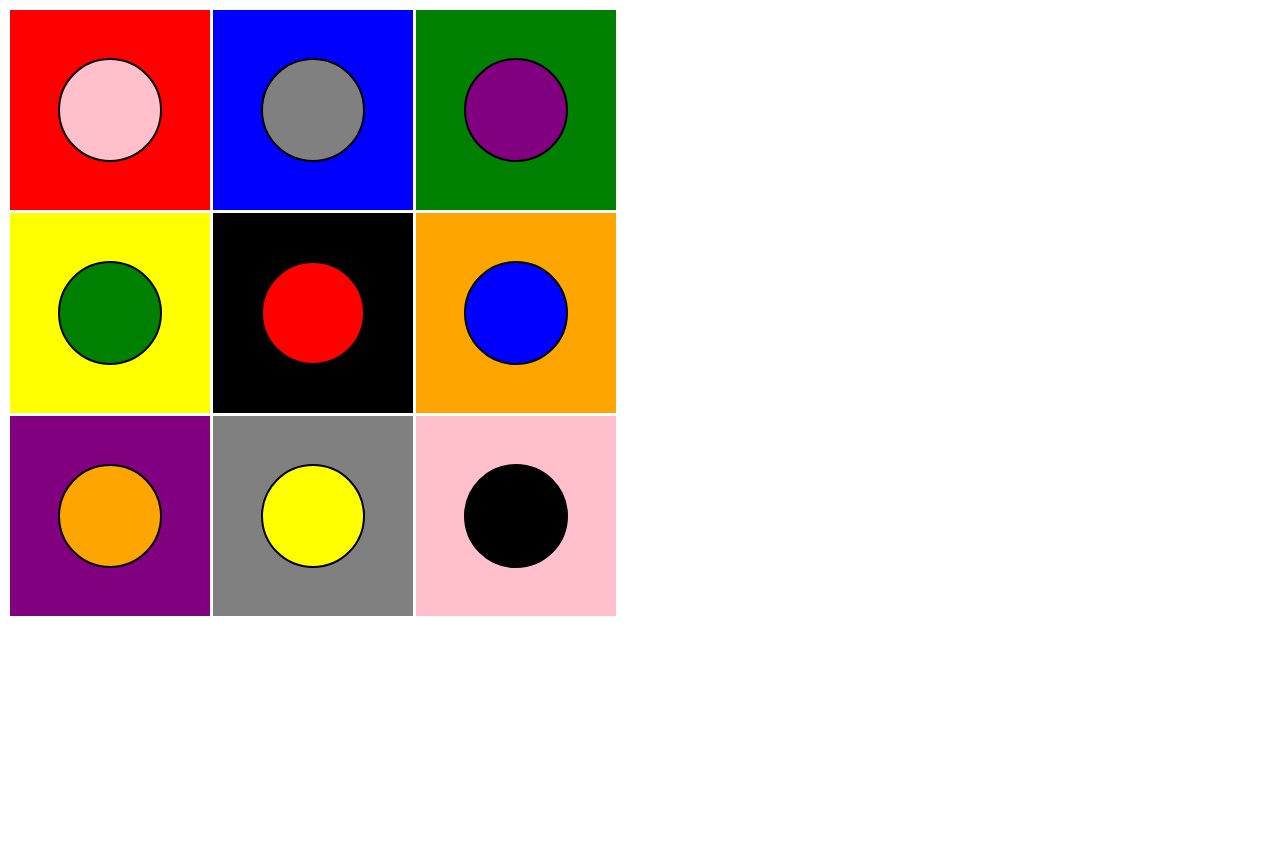
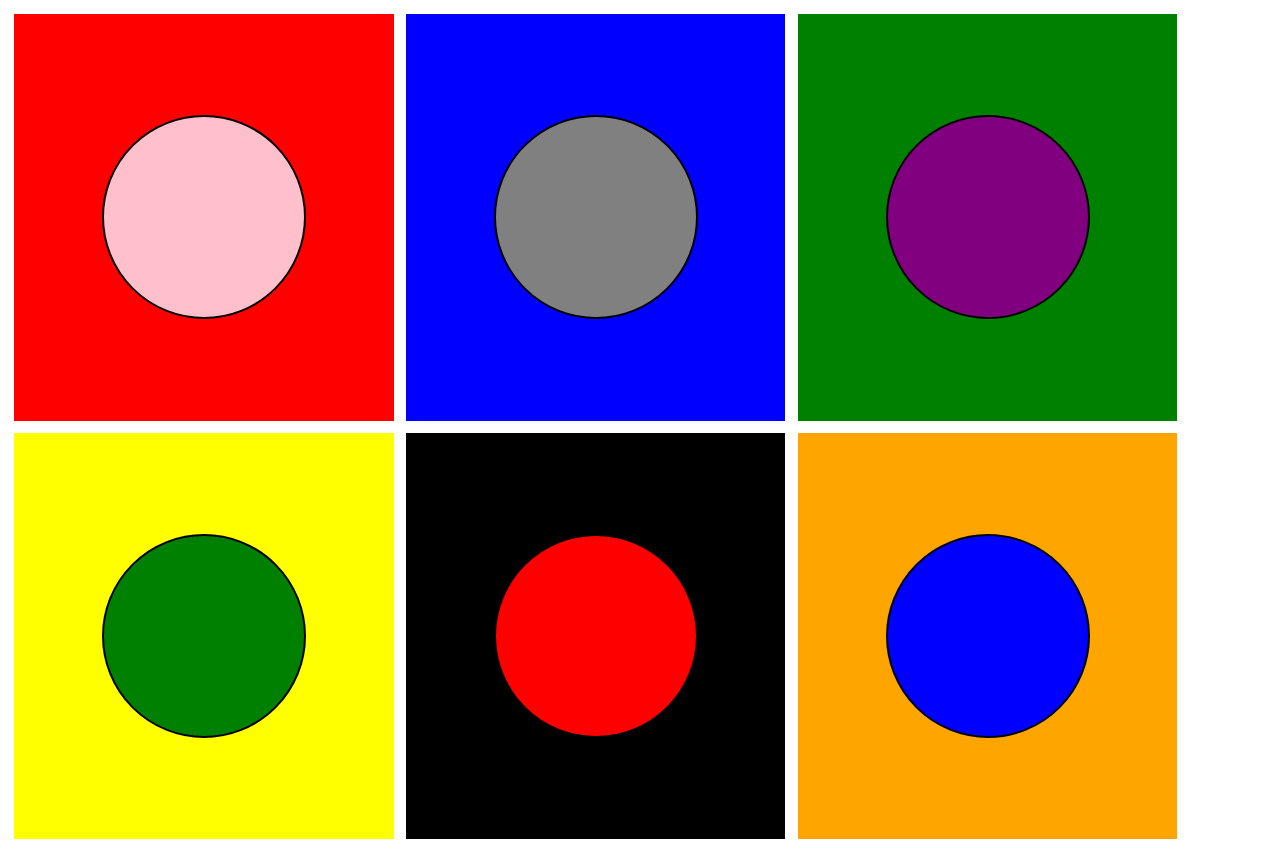
Before and after one commit to tycoonkabuzi/Task50375, a plain HTML site: page index.html in a window 1280 px wide. Shown: the top 842 px of the page. Before the commit the page ends 800 px from the top, so only its background shows below. Drawn offline with Linux system fonts and the light colour scheme.

Commit message:
Changes done

```diff
--- a/css/style.css
+++ b/css/style.css
@@ -1,14 +1,14 @@
 .container {
   display: flex;
   flex-wrap: wrap;
-  width: 50%;
+  width: 100%;
 }
 .square {
-  width: 200px;
-  height: 200px;
-  padding-top: 6vh;
+  width: 30%;
+  padding-top: 8%;
+  padding-bottom: 8%;
   box-sizing: border-box;
-  margin: 0.2vh;
+  margin: 0.5%;
 }
 .red {
   background-color: red;
@@ -39,9 +39,9 @@
   background-color: pink;
 }
 .circle {
-  width: 100px;
-  height: 100px;
-  border-radius: 80px;
+  width: 200px;
+  height: 200px;
+  border-radius: 200px;
   border: 2px solid black;
   margin: auto;
 }
```
Also changed, not shown: index.html (+24 -8 lines).
